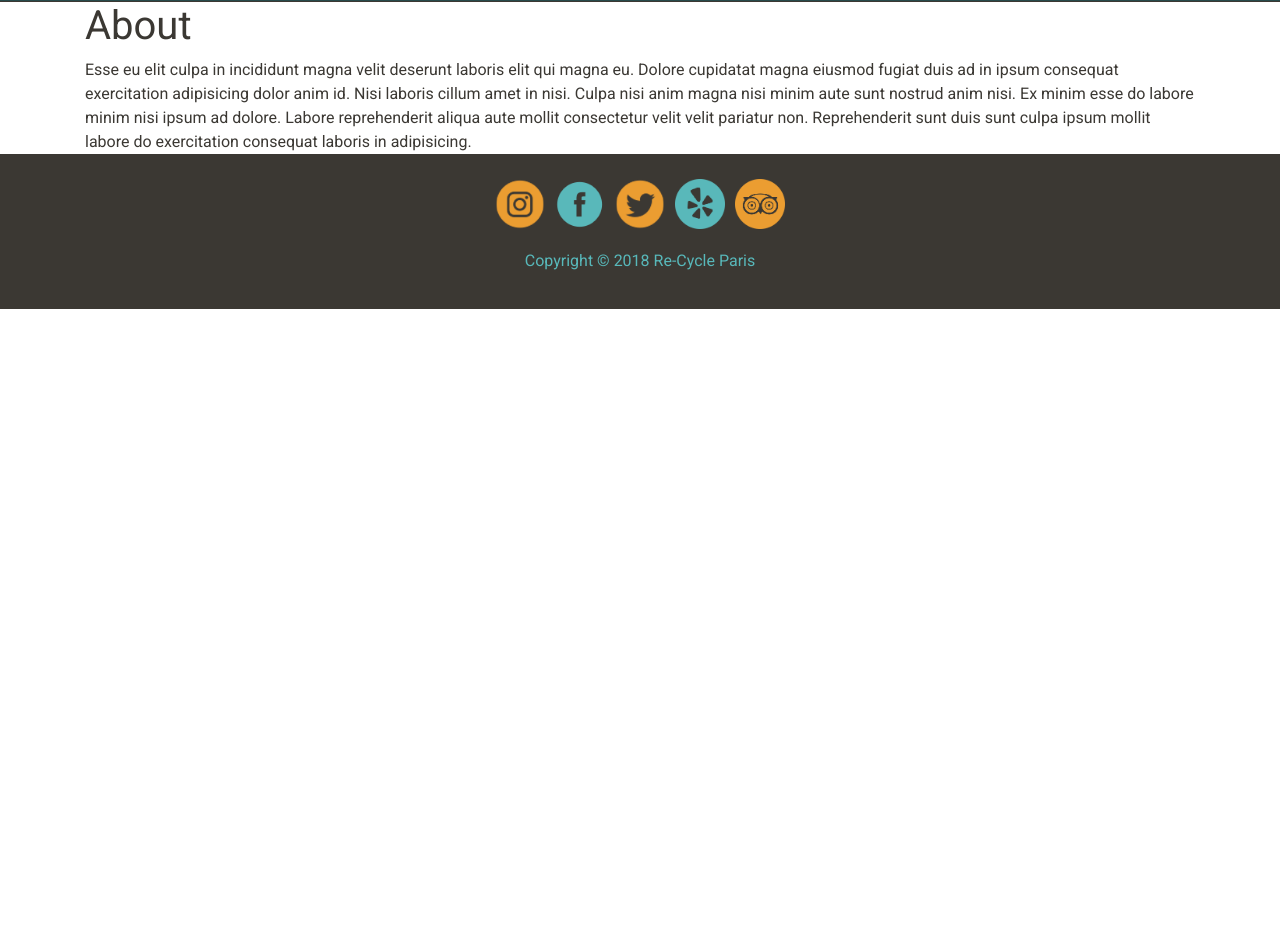
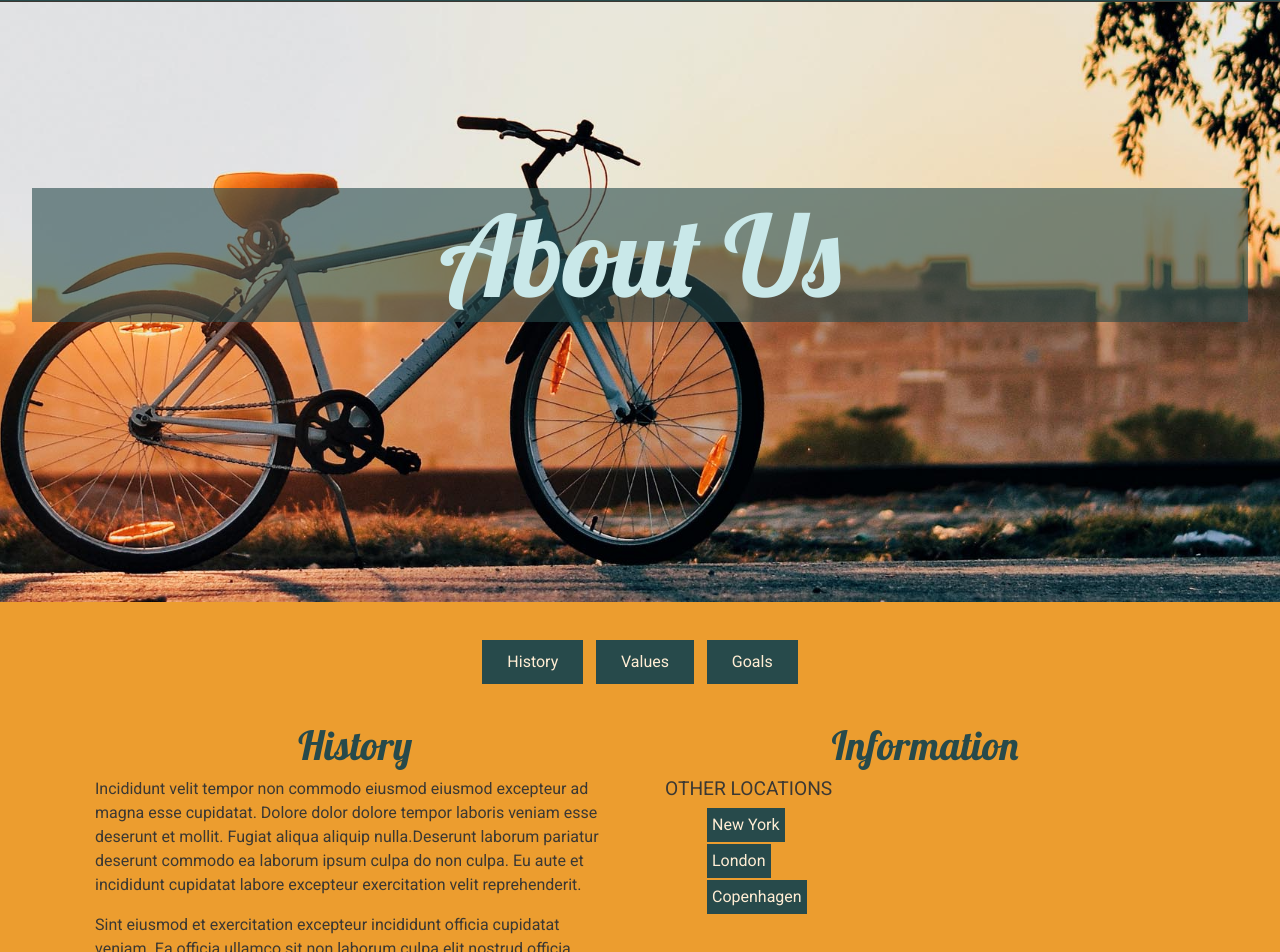
Before and after one commit to mie91/marie-berger-portfolio-2-html-and-css-ca, a React (Create React App) app: page /about in a window 1280 px wide. Shown: the part 79-1031 px from the top of the page. Before the commit the page ends 800 px from the top, so only its background shows below. Built offline with nearby package versions, Linux system fonts and the light colour scheme.

Commit message:
Added details to "abpout" page

```diff
--- a/src/components/about/About.js
+++ b/src/components/about/About.js
@@ -1,16 +1,75 @@
-import React from 'react';
-import { Container, Col, Row } from "react-bootstrap";
+import React, { useRef } from "react";
+import {Container, Col, Row, Jumbotron, Image} from "react-bootstrap";
+import MainHeader from "../layout/MainHeader";
+import SubHeader from "../layout/SubHeader";
+import IconUp from "../../assets/images/icons/icon_up.png";
+import Bike1 from "../../assets/images/resized/bike_1.jpg";
+
+const BackToTop = function () {
+    function ScrollToTop() {
+        window.scrollTo({ behavior: "smooth", top: 0 });
+    }
+
+    return <div className="to-top-container">
+    <button className="return-top-btn" onClick={ScrollToTop}><img className="btnIcon" src={IconUp} alt="Up arrow" />
+    </button>
+    </div>;
+};
 
 function About() {
+    const refA = useRef(null);
+    const refB = useRef(null);
+    const refC = useRef(null);
+
+    function scrollToSection(ref) {
+        window.scrollTo({ behavior: "smooth", top: ref.current.offsetTop });
+    }
+
     return (
-        <div className="about-bg">
-            <Container>
-            <h1>About</h1>
+        <>
+            <div className="container-orange">
+                <Jumbotron className="aboutUsJumbo">
+                    <MainHeader title="About Us" />
+                </Jumbotron>
+                <Container>
+                    <Row>
+                        <Col className="col-md-12">
+                            <div className="scroll-link-container">
+                                <button className="scroll-link-btn" onClick={() => scrollToSection(refA)}>History</button>
+                                <button className="scroll-link-btn" onClick={() => scrollToSection(refB)}>Values</button>
+                                <button className="scroll-link-btn" onClick={() => scrollToSection(refC)}>Goals</button>
+                            </div>
+                        </Col>
+                    </Row>
+                    <Row><Col className="col-md-6">
+                            <div className="infoBox">
+                                <MainHeader title="History" />
+                                <p>Incididunt velit tempor non commodo eiusmod eiusmod excepteur ad magna esse cupidatat. Dolore
+                                dolor dolore tempor laboris veniam esse deserunt et mollit.
+                                Fugiat aliqua aliquip nulla.Deserunt laborum pariatur deserunt commodo ea laborum ipsum culpa do non culpa. Eu aute et incididunt cupidatat labore excepteur exercitation velit reprehenderit.
+                                </p>
+                                <p>Sint eiusmod et exercitation excepteur incididunt officia cupidatat veniam. Ea officia ullamco sit non laborum culpa elit nostrud officia consectetur excepteur. Ut non commodo aute cupidatat duis ullamco.</p>
+                                <p>Et ad deserunt ullamco excepteur tempor consequat ad enim aliqua. Quis officia ex do exercitation non. Excepteur laborum do Lorem elit eiusmod sunt. Do fugiat ullamco amet elit deserunt consectetur minim mollit officia. Magna culpa eiusmod in in enim in. Eiusmod esse aliquip occaecat exercitation.</p>
+                            </div>
+                        </Col>
+                        <section ref={refA} />
+                        <Col className="col-md-6">
+                            <div className="infoBox">
+                                <MainHeader title="Information"/>
+                                <SubHeader title= "Other locations"/>
+                                <ul className="locations">
+                                    <li><div className="mainButton"> <a href="/">New York</a></div></li>
+                                    <li><div className="mainButton"> <a href="/">London</a></div></li>
+                                    <li><div className="mainButton"> <a href="/">Copenhagen</a></div></li>
+                            </ul>
+                            </div>
+                        </Col>
+                    </Row>
 
-                <div>Esse eu elit culpa in incididunt magna velit deserunt laboris elit qui magna eu. Dolore cupidatat magna eiusmod fugiat duis ad in ipsum consequat exercitation adipisicing dolor anim id. Nisi laboris cillum amet in nisi. Culpa nisi anim magna nisi minim aute sunt nostrud anim nisi. Ex minim esse do labore minim nisi ipsum ad dolore. Labore reprehenderit aliqua aute mollit consectetur velit velit pariatur non. Reprehenderit sunt duis sunt culpa ipsum mollit labore do exercitation consequat laboris in adipisicing.
-                </div>
-            </Container>
-        </div>
+                </Container>
+            </div>
+
+        </>
     );
 }
 
--- a/src/components/home/Home.js
+++ b/src/components/home/Home.js
@@ -12,7 +12,7 @@ function Home() {
 return (
 <>
     <Slider></Slider>
-    <div className="container-bright">
+    <div className="container-orange">
         <Container>
             <Row>
                 <Col className="col-md-4">
@@ -46,7 +46,7 @@ return (
             </Row>
         </Container>
     </div>
-    <div className="container-sky">
+    <div className="container-sea">
 
         <Jumbotron className="ourBikes">
             <MainHeader title="Our Bikes" />
--- a/src/sass/partials/_backgrounds.scss
+++ /dev/null
@@ -1,16 +0,0 @@
-div.ourBikes {
-    background-image: url("../../assets/images/slideImages/slide10.jpg");
-    @include bg-basics;
-    height: 400px;
-    border-radius: 0px;
-
-    .mainHeader {
-        margin-top: 10%;
-        color: $bright;
-        font-size: 7em;
-        text-align: center;
-        background-color: rgba($color: $dark, $alpha: 0.6);
-    }
-
-
-}
--- a/src/sass/partials/_buttons.scss
+++ b/src/sass/partials/_buttons.scss
@@ -42,3 +42,42 @@
 
     }
 }
+
+.scroll-link-container {
+    text-align: center;
+
+}
+
+.scroll-link-btn {
+    margin: 0.5vw;
+    background-color: $sea;
+    padding: 10px 25px;
+    color: $bright;
+    border: none;
+
+    &:hover {
+        background-color: $dark;
+        color: $bright;
+        text-decoration: none;
+    }
+}
+
+
+.to-top-container {
+    float: right;
+}
+
+ul.locations {
+    list-style: none;
+    margin-left: auto;
+
+
+    .mainButton {
+        margin: 2px;
+
+        a{
+            padding: 5px;
+        }
+    }
+
+}
--- a/src/sass/partials/_general.scss
+++ b/src/sass/partials/_general.scss
@@ -6,11 +6,11 @@
 
 //CONTAINERS//
 
-.container-bright {
+.container-orange {
     background-color: $orange;
 }
 
-.container-sky {
+.container-sea {
     background-color: $sea;
 
 }
@@ -24,6 +24,10 @@ padding: 10px;
     .mainHeader {
         color:$sea;
         text-align: center;
+    }
+    .subHeader {
+        font-size: 1.2em;
+        text-transform: uppercase;
     }
 
     div.mainButton {
@@ -39,6 +43,8 @@ padding: 10px;
         .mainHeader {
             color: $orange;
         }
+
+
     }
 
 
@@ -48,6 +54,10 @@ padding: 10px;
 }
 
 
+.subHeader {
+    font-family: $text;
+}
+
 
 @media screen and (max-width: 767px) {
 
--- /dev/null
+++ b/src/sass/partials/_images.scss
@@ -0,0 +1,6 @@
+//IMAGES//
+.aboutImage {
+    max-width: 300px;
+}
+
+//ICONS//
--- /dev/null
+++ b/src/sass/partials/_jumbotrons.scss
@@ -0,0 +1,34 @@
+div.ourBikes {
+    background-image: url("../../assets/images/slideImages/slide10.jpg");
+    @include bg-basics;
+    height: 600px;
+    border-radius: 0px;
+
+    .mainHeader {
+        margin-top: 10%;
+        color: $bright;
+        font-size: 7em;
+        text-align: center;
+        background-color: rgba($color: $dark, $alpha: 0.6);
+    }
+
+
+}
+
+
+div.aboutUsJumbo {
+    background-image: url("../../assets/images/slideImages/slide8.jpg");
+    @include bg-basics;
+    height: 600px;
+    border-radius: 0px;
+
+    .mainHeader {
+        margin-top: 10%;
+        color: $sky;
+        font-size: 7em;
+        text-align: center;
+        background-color: rgba($color: $sea, $alpha: 0.6);
+    }
+
+
+}
--- a/src/sass/partials/_mixins.scss
+++ b/src/sass/partials/_mixins.scss
@@ -1,5 +1,5 @@
 @mixin bg-basics {
-    background-position: center;
+    background-position: bottom;
     background-repeat: no-repeat;
     background-size: cover;
 }
--- a/src/sass/style.scss
+++ b/src/sass/style.scss
@@ -6,15 +6,15 @@
 @import "./partials/general";
 @import "./partials/mixins";
 @import "./partials/buttons";
-@import "./partials/backgrounds";
+@import "./partials/jumbotrons";
+@import "./partials/_images";
 @import "./partials/slide";
+
 
 
 //PAGE-SPECIFIC PARTIALS//
 @import "./partials/layout";
 
 
-
-
 //OTHER//
 @import "./partials/slide";
```
Also changed, not shown: src/assets/images/icons/icon_up.png (added), src/assets/images/resized/bike_1.jpg (added).
